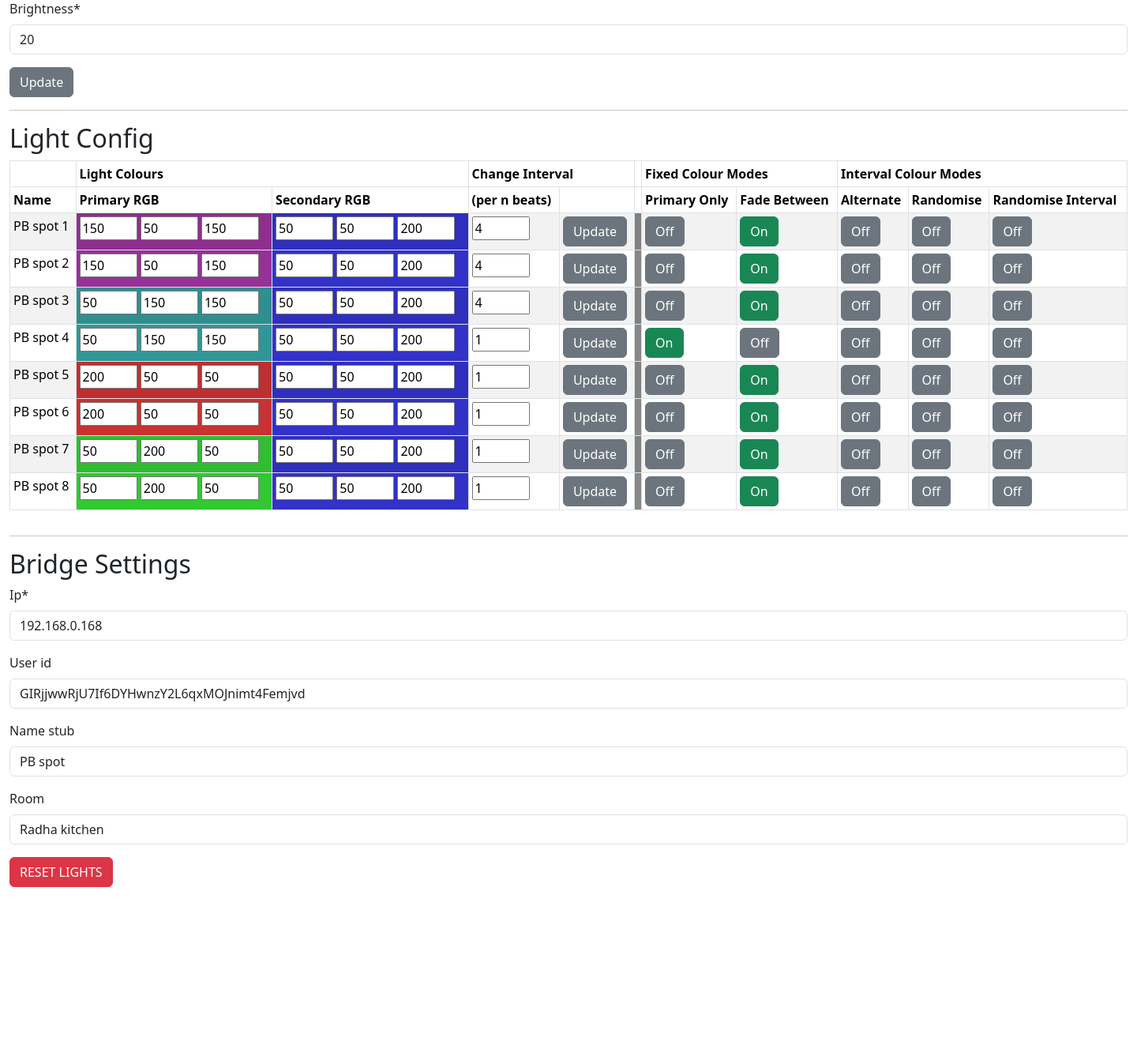
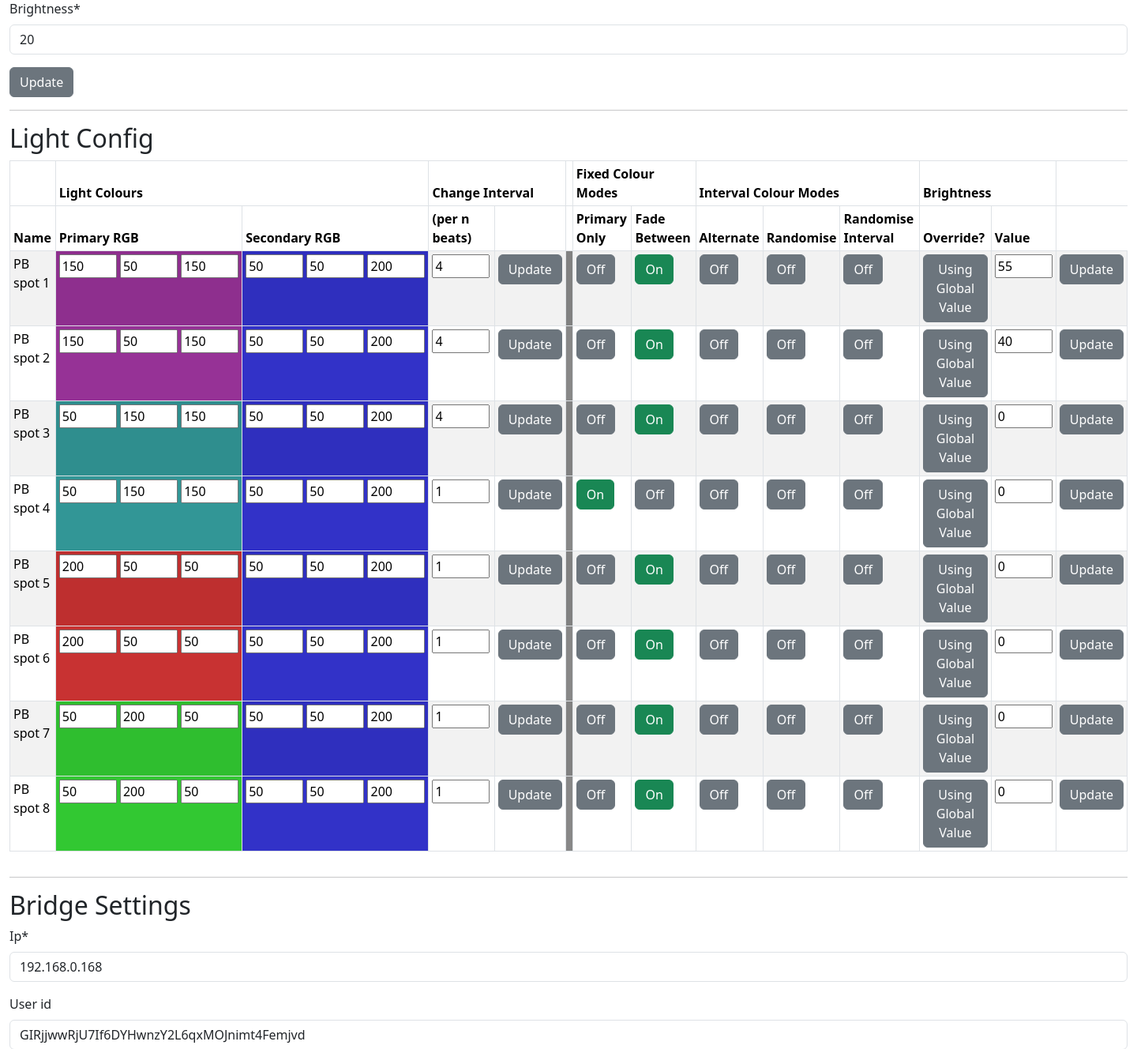
Before and after one commit to DanBuchan/Party_button, a Django app: page /lights/ in a window 1440 px wide. Shown: the part 209-1537 px from the top of the page at 79% size. Before the commit the page ends 1332 px from the top, so only its background shows below. Run offline with Django 4.2, Linux system fonts and the light colour scheme; data comes from the database, SQL or seed files in the repository; both versions use the stored data as it was after the commit; some libraries are stand-ins or nearby versions.

Commit message:
added ui for independent light brightness

```diff
--- a/pb_ui/mp3_manager/templates/mp3_manager/lights.html
+++ b/pb_ui/mp3_manager/templates/mp3_manager/lights.html
@@ -39,8 +39,8 @@
       {% if lights %}
       <table class="table table-striped table-bordered table-sm" cellspacing="0" width="100%">
         <thead>
-          <tr><th></th><th colspan="2">Light Colours</th><th colspan="2">Change Interval</th><th></th><th class="fixed_colour" colspan="2">Fixed Colour Modes</th><th class="interval_colour" colspan="3">Interval Colour Modes</th></tr>
-          <tr><th>Name</th><th>Primary RGB</th><th>Secondary RGB</th><th>(per n beats)</th><th></th><th></th><th class="fixed_colour">Primary Only</th><th class="fixed_colour">Fade Between</th><th class="interval_colour">Alternate</th><th class="interval_colour">Randomise</th><th class="interval_colour">Randomise Interval</th></tr>
+          <tr><th></th><th colspan="2">Light Colours</th><th colspan="2">Change Interval</th><th></th><th class="fixed_colour" colspan="2">Fixed Colour Modes</th><th class="interval_colour" colspan="3">Interval Colour Modes</th><th colspan="2">Brightness</th></tr>
+          <tr><th>Name</th><th>Primary RGB</th><th>Secondary RGB</th><th>(per n beats)</th><th></th><th></th><th class="fixed_colour">Primary Only</th><th class="fixed_colour">Fade Between</th><th class="interval_colour">Alternate</th><th class="interval_colour">Randomise</th><th class="interval_colour">Randomise Interval</th><th>Override?</th><th>Value</th></tr>
         </thead>
         <tbody>
           {% for light in lights %}
@@ -104,10 +104,26 @@
                 {% else %}
                   <a class="interval_colour" href="{% url 'mp3_manager:lightinterval' pk=light.pk %}"><button type="button" class="btn btn-secondary">Off</button></a>
                 {% endif %}
-
+              </td>
+              <td>
+                {% if light.override_brightness %}
+                  <a href="{% url 'mp3_manager:lightbrightness' pk=light.pk %}"><button type="button" class="btn btn-success">Using Light Value</button></a>
+                {% else %}
+                  <a href="{% url 'mp3_manager:lightbrightness' pk=light.pk %}"><button type="button" class="btn btn-secondary">Using Global Value</button></a>
+                {% endif %}
               </td>
 
-            </tr>
+              <form id="lightbrightnessvalue_form_{{ light.pk }}" id="lightbrightnessvalue_update_{{ light.pk }}" action={% url 'mp3_manager:lightbrightnessvalue' %} method="post" enctype="multipart/form-data">
+                {% csrf_token %}
+              <td>
+                <input size="2" type="textarea" id="brightness" name="brightness" value={{ light.brightness }}>
+              </td>
+              <td>
+                  <input type="hidden" id="pk" name="pk" value="{{ light.pk }}">
+                  <input class="btn btn-secondary" type="submit" form="lightbrightnessvalue_form_{{ light.pk }}" value="Update" name="lightbrightnessvalue_update_{{ light.pk }}">
+              </td>
+              </form>
+          </tr>
           {% endfor %}
         </tbody>
       </table>
--- a/pb_ui/mp3_manager/urls.py
+++ b/pb_ui/mp3_manager/urls.py
@@ -22,7 +22,8 @@ urlpatterns = [
     path("lightrandom/<int:pk>/", views.LightRandom.as_view(), name="lightrandom"),
     path("lightinterval/<int:pk>/", views.LightInterval.as_view(), name="lightinterval"),
     path("lightalternate/<int:pk>/", views.LightAlternate.as_view(), name="lightalternate"),
+    path("lightbrightness/<int:pk>/", views.LightBrightness.as_view(), name="lightbrightness"),
+    path("lightbrightnessvalue/", views.LightBrightnessValue.as_view(), name="lightbrightnessvalue"),
     path("lights/", views.BridgeManagement.as_view(), name="bridge"),
     path("disco/", views.DiscoLightManagement.as_view(), name="disco"),
-
 ]
--- a/pb_ui/mp3_manager/views.py
+++ b/pb_ui/mp3_manager/views.py
@@ -541,3 +541,28 @@ class LightInterval(generic.ListView, FormMixin):
 
         light.save()
         return redirect("/lights")
+
+class LightBrightness(generic.ListView, FormMixin):
+
+    def get(self, request, pk):
+        #get records set solo True and save.
+        print(f"Setting brightness override for: {pk}")
+        light = Light.objects.filter(pk=pk)[0]
+        if light.override_brightness:
+            light.override_brightness=False
+        else:
+            light.override_brightness=True
+        light.save()
+        return redirect("/lights")
+
+class LightBrightnessValue(generic.ListView, FormMixin):
+
+    def post(self, request):
+        #get records set solo True and save.
+        pk = request.POST["pk"]
+        print(request.POST)
+        print(f"Setting brightness override for: {pk}")
+        light = Light.objects.filter(pk=pk)[0]
+        light.brightness=request.POST['brightness']
+        light.save()
+        return redirect("/lights")
```
Also changed, not shown: pb_ui/db.sqlite3.
